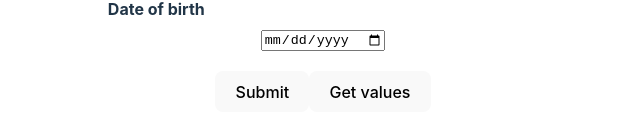
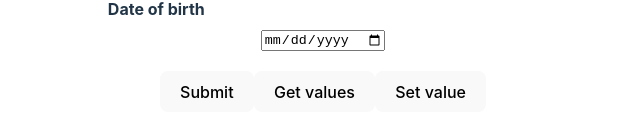
Before and after one commit to nzkks/react-hook-form, a React (Vite) app: page / in a window 1280 px wide. Shown: the part 902-1038 px from the top of the page, without its empty margins (317-957 px from the left). Built offline with nearby package versions, Linux system fonts and the light colour scheme; no server answers.

Commit message:
Use the setValue to progammatically set the field value. Check the options object

```diff
--- a/src/components/YoutubeForm.tsx
+++ b/src/components/YoutubeForm.tsx
@@ -49,7 +49,7 @@
     }
   });
 
-  const { register, control, handleSubmit, formState, watch, getValues } = form;
+  const { register, control, handleSubmit, formState, watch, getValues, setValue } = form;
   const { errors } = formState;
 
   const { fields, append, remove } = useFieldArray({
@@ -74,6 +74,11 @@
       /* get values of all form fields */
     }
     console.log('Get values: ', getValues());
+  };
+
+  const handleSetFieldValue = () => {
+    // setValue('email', 'Pokemon'); // this will set the field value. But it doesn't validate te input OR change the field touched and field dirty status like an user interation would do.
+    setValue('email', 'Pokemon', { shouldDirty: true, shouldTouch: true, shouldValidate: true }); // This will do all as if an user interacted with the field.
   };
 
   useEffect(() => {
@@ -228,6 +233,9 @@
           <button type="button" onClick={handleGetFieldValues}>
             Get values
           </button>
+          <button type="button" onClick={handleSetFieldValue}>
+            Set value
+          </button>
         </div>
       </form>
       <DevTool control={control} />
```
